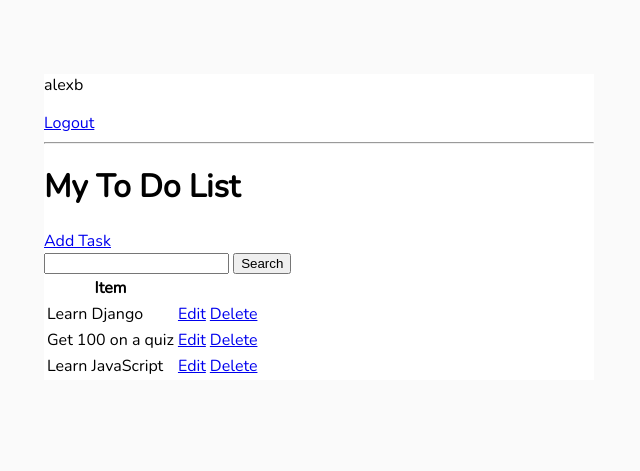
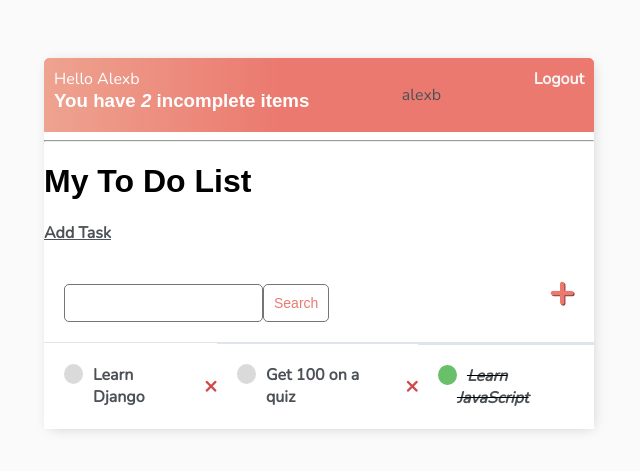
Before and after one commit to alex-budko/todo_list, a Django app: page / in a window 1280 px wide. Shown: the top 471 px of the page, without its empty margins (321-961 px from the left). Run offline with Django 4.2, Linux system fonts and the light colour scheme; a user stored in the database is signed in; data comes from the database, SQL or seed files in the repository; both versions use the stored data as it was after the commit.

Commit message:
finalized styling

```diff
--- a/base/templates/base/main.html
+++ b/base/templates/base/main.html
@@ -17,10 +17,178 @@
             padding-top: 50px;
         }
 
+        h1,
+        h2,
+        h3,
+        h4,
+        h5,
+        h6 {
+            font-family: 'Raleway', sans-serif;
+        }
+
+        a,
+        p {
+            color: #4b5156
+        }
+
+        a {
+            font-weight: 600;
+        }
+
         .container {
             max-width: 550px;
             margin: auto;
-            background-color: white;
+            background-color: #fff;
+            -webkit-box-shadow: 2px 2px 13px -4px rgba(0, 0, 0, 0.21);
+            box-shadow: 2px 2px 13px -4px rgba(0, 0, 0, 0.21);
+        }
+
+        input {
+            outline: none;
+            border: none;
+        }
+
+        .header-bar {
+            display: flex;
+            justify-content: space-between;
+            color: #fff;
+            padding: 10px;
+            border-radius: 5px 5px 0 0;
+            background: linear-gradient(90deg, #EEA390 0%, #EB796F 43%, #EB796F 100%);
+        }
+
+        .header-bar a {
+            color: rgb(247, 247, 247);
+            text-decoration: none;
+        }
+
+        .task-wrapper {
+            display: flex;
+            align-items: center;
+            justify-content: space-between;
+            background-color: #fff;
+            border-top: 1px solid #dfe4ea;
+            overflow: hidden;
+        }
+
+        .task-title {
+            display: flex;
+            padding: 20px;
+        }
+
+        .task-title a {
+            text-decoration: none;
+            color: #4b5156;
+            margin-left: 10px;
+        }
+
+        .task-complete-icon {
+            height: 20px;
+            width: 20px;
+            background-color: rgb(105, 192, 105);
+            border-radius: 50%;
+        }
+
+        .task-incomplete-icon {
+            height: 20px;
+            width: 20px;
+            background-color: rgb(218, 218, 218);
+            border-radius: 50%;
+        }
+
+        .delete-link {
+            text-decoration: none;
+            font-weight: 900;
+            color: #cf4949;
+            font-size: 22px;
+            line-height: 0;
+            padding: 20px 0px;
+        }
+
+        /*Handle Classes*/
+
+        .handle {
+            display: inline-block;
+            padding: 20px 16px;
+            cursor: grab;
+            user-select: none;
+        }
+
+        .handle:after,
+        .handle:before {
+            display: block;
+            content: "";
+        }
+
+        .handle:active,
+        .handle:active:before,
+        .handle:active:after {
+            cursor: grabbing;
+        }
+
+        .dropArea {
+            background-color: #f1f2f6;
+            color: black;
+            border: #ced6e0 1px solid;
+        }
+
+        .selectedTask {
+            opacity: 0.6;
+        }
+
+
+        #add-link {
+            color: #EB796F;
+            text-decoration: none;
+            font-size: 42px;
+            text-shadow: 1px 1px #81413b;
+        }
+
+        #search-add-wrapper {
+            display: flex;
+            justify-content: space-between;
+            align-items: center;
+            padding: 20px;
+        }
+
+        @media screen and (max-width:320px) {
+            #search-add-wrapper {
+                padding: 10px;
+            }
+        }
+
+        input[type=text],
+        input[type=password],
+        textarea {
+            border: 1px solid #757575;
+            border-radius: 5px;
+            padding: 10px;
+            width: 90%;
+        }
+
+        label {
+            padding-top: 10px !important;
+            display: block;
+        }
+
+        ::placeholder {
+            font-weight: 300;
+            opacity: 0.5;
+        }
+
+        .button {
+            border: 1px solid #757575;
+            background-color: #FFF;
+            color: #EB796F;
+            padding: 10px;
+            font-size: 14px;
+            border-radius: 5px;
+            cursor: pointer;
+            text-decoration: none;
+        }
+
+        .card-body {
+            padding: 20px;
         }
     </style>
     <div class="container">
--- a/base/templates/base/register.html
+++ b/base/templates/base/register.html
@@ -1,5 +1,6 @@
+{% extends 'base/main.html' %}
+
 {% block content %}
-
 
 <h1>Register</h1>
 
--- a/base/templates/base/task_list.html
+++ b/base/templates/base/task_list.html
@@ -1,38 +1,55 @@
 {% extends 'base/main.html' %}
 
 {% block content %}
-{% if request.user.is_authenticated %}
+
+<div class="header-bar">
+    <div class="">
+        Hello {{request.user|title}}
+        <h3 style="margin:0">You have <i>{{count}}</i> incomplete items</h3>
+    </div>
+
+    {% if request.user.is_authenticated %}
     <p>{{request.user}}</p>
     <a href="{% url 'logout' %}">Logout</a>
-{% else %}
-    <a href="{% url 'login' %}">Login</a>
-{% endif %}
+    {% else %}
+        <a href="{% url 'login' %}">Login</a>
+    {% endif %}
+</div>
+
     <hr />
 
 <h1> My To Do List</h1>
 <a href="{% url 'task-create' %}">
     Add Task
 </a>
+<div id="search-add-wrapper">
+    <form style="margin-top: 20px; display:flex">
+        <input type="text" name="search-area" />
+        <input class='button' type="submit" value="Search" />
+    </form>
+    <a id="add-link" href="{% url 'task-create' %}">+</a>
+</div>
 
-<form>
-    <input type="text" name="search-area" />
-    <input type="submit" value="Search" />
-</form>
 
-<table>
-    <tr>
-        <th>Item</th>
-    </tr>
+<div class="task-items-wrapper">
     {% for task in tasks %}
-    <tr>
-        <td>{{task.title}}</td>
-        <td><a href="{% url 'task-update' task.id %}">Edit</a></td>
-        <td><a href="{% url 'task-delete' task.id %}">Delete</a></td>
-    </tr>
-    {%empty%}
-        <h3>No items in list</h3>
+    <div class="task-wrapper">
+        {% if task.complete %}
+        <div class="task-title">
+            <div class="task-complete-icon"></div>
+                <i><s><a href="{% url 'task-update' task.id %}">{{task}}</a></s></i>
 
+        </div>
+        {% else %}
+        <div class="task-title">
+            <div class="task-incomplete-icon"></div>
+                <a href="{% url 'task-update' task.id %}">{{task}}</a>
+
+        </div>
+        <a class='delete-link' href="{% url 'task-delete' task.id %}">&#215;</a>
+        {% endif %}
     {% endfor %}
-</table>
+    </div>
+</div>
 
 {% endblock %}
```
Also changed, not shown: db.sqlite3.
